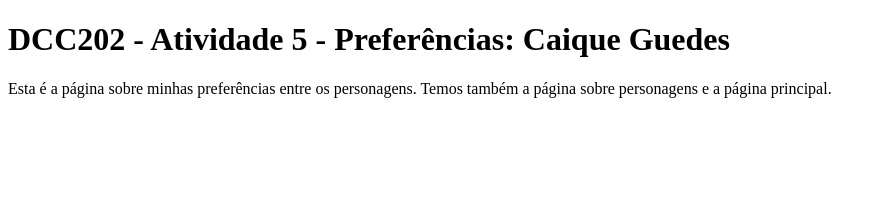
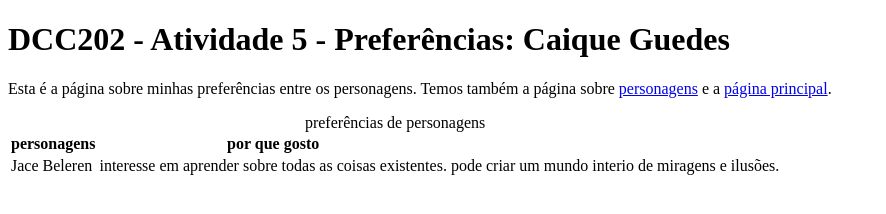
Before and after one commit to ufjf-dcc202/ufjf-dcc202-2023-3-a-atv5-Caiqueguedes, a website: page preferencias.html in a window 1280 px wide. Shown: the whole page, without its empty margins (0-886 px from the left). Drawn offline with Linux system fonts and the light colour scheme.

Commit message:
corrigir o preferencias.html e iniciar tabela

```diff
--- a/preferencias.html
+++ b/preferencias.html
@@ -8,8 +8,21 @@
 <body>
     <main>
         <h1>DCC202 - Atividade 5 - Preferências: Caique Guedes</h1>
-        <p>Esta é a página sobre minhas preferências entre os personagens. Temos também a página sobre <a href="personagens.html"></a> personagens e a <a href="index.html"></a> página principal.</p>
-
+        <p>Esta é a página sobre minhas preferências entre os personagens. Temos também a página sobre <a href="personagens.html">personagens</a> e a <a href="index.html">página principal</a>.</p>
+        <table>
+            <caption>preferências de personagens</caption>
+            <thead>
+            <tr>
+                <th>personagens</th>
+                <th>por que gosto</th>
+            </tr>
+            </thead>
+            <tr>
+                <td>Jace Beleren</td>
+                <td>interesse em aprender sobre todas as coisas existentes.</td>
+                <td>pode criar um mundo interio de miragens e ilusões.</td>
+            </tr>
+        </table>
     </main>
 </body>
 </html>
```
